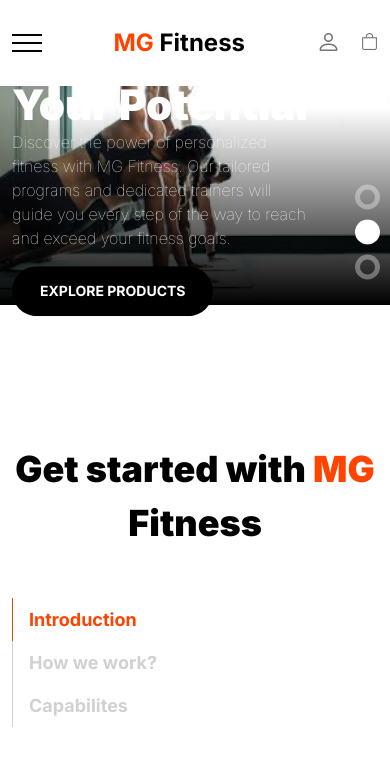
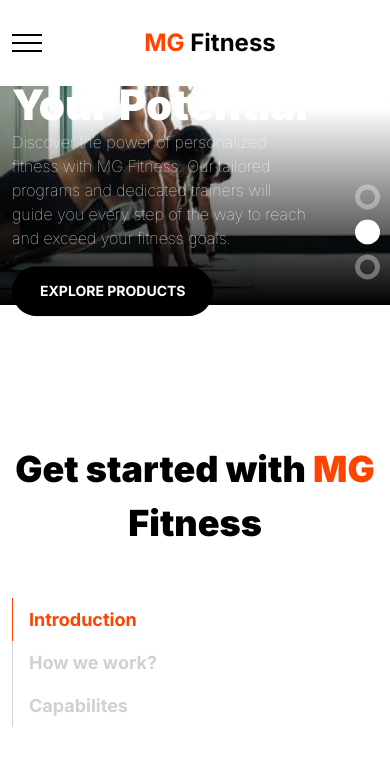
Before and after one commit to AJRicafrente/MGFitness, a plain HTML site: page index.html in a window 390 px wide. Shown: the top 781 px of the page. Drawn offline with Linux system fonts and the light colour scheme.

Commit message:
removed sign-up

```diff
--- a/index.html
+++ b/index.html
@@ -44,14 +44,8 @@ https://www.tooplate.com/view/2127-little-fashion
 
                     <a class="navbar-brand" href="index.html">
                         <strong><span>MG</span> Fitness</strong>
-                    </a>
-
-                    <div class="d-lg-none">
-                        <a href="sign-in.html" class="bi-person custom-icon me-3"></a>
-
-                        <a href="product-detail.html" class="bi-bag custom-icon"></a>
+                    </a><div class="d-lg-none">
                     </div>
-
                     <div class="collapse navbar-collapse" id="navbarNav">
                         <ul class="navbar-nav mx-auto">
                             <li class="nav-item">
```
Also changed, not shown: about.html (+1 -6 lines), contact.html (+0 -4 lines), faq.html (+0 -3 lines), product-detail.html (+1 -6 lines), products.html (+1 -6 lines).
